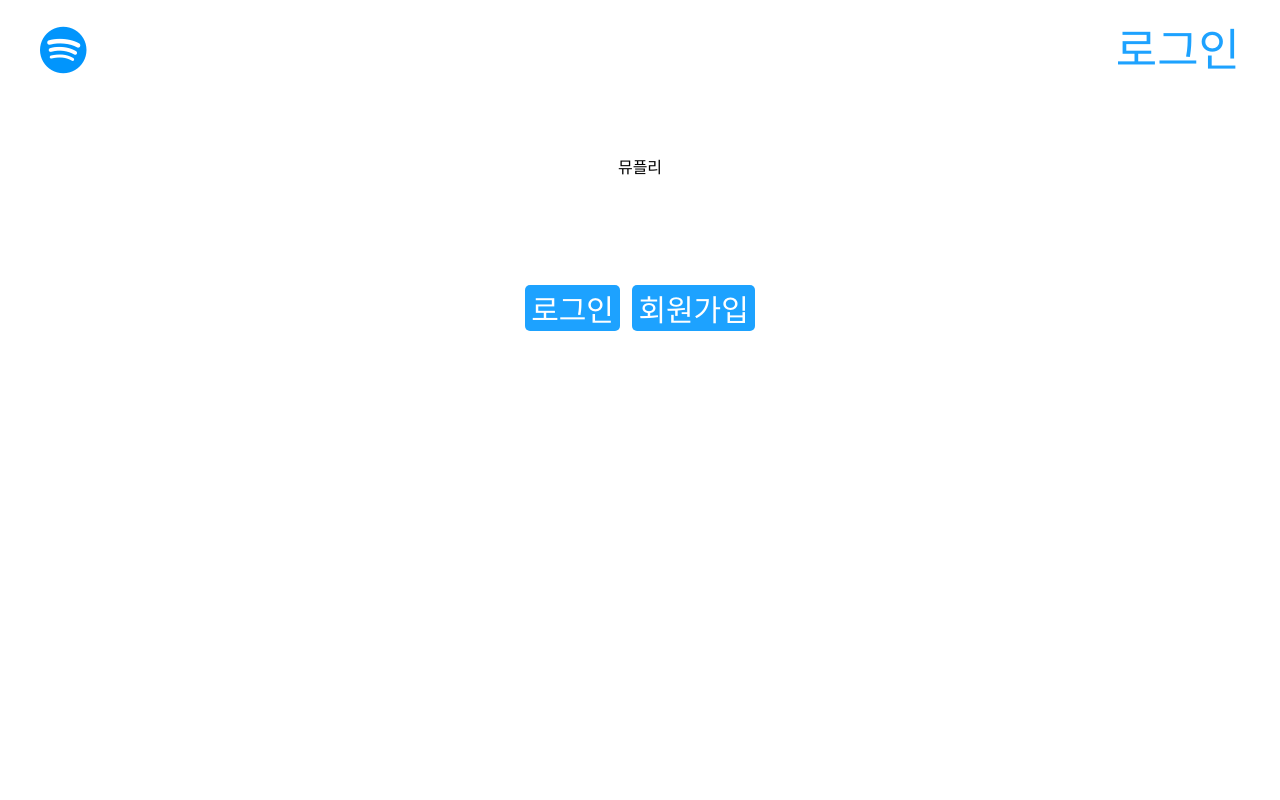
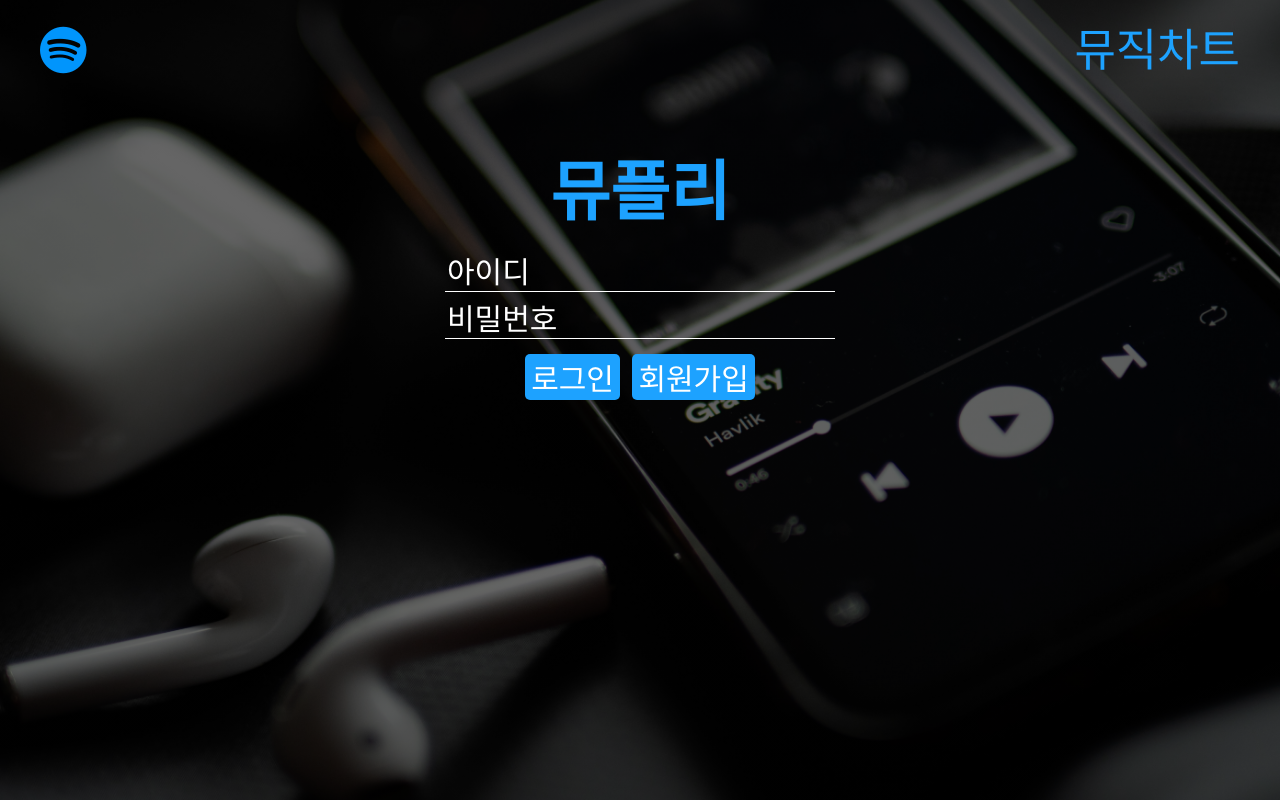
Before and after one commit to proamateur92/mini-project-team9, a Python web app: template templates/login.html in a window 1280 px wide. Run offline with Jinja, Linux system fonts and the light colour scheme; the template is opened without the code that fills it, so the values that code supplies are empty; some libraries are stand-ins or nearby versions; some web fonts are replaced.

Commit message:
수정 html: login #4

```diff
--- a/templates/login.html
+++ b/templates/login.html
@@ -2,7 +2,7 @@
 <html lang="en">
 <head>
     <meta charset="UTF-8">
-    <title>Title</title>
+    <title>뮤플리 - 로그인페이지</title>
     <!-- JS -->
     <script src="https://ajax.googleapis.com/ajax/libs/jquery/3.4.1/jquery.min.js"></script>
     <script src="https://cdnjs.cloudflare.com/ajax/libs/jquery-cookie/1.4.1/jquery.cookie.js"></script>
@@ -37,12 +37,34 @@
                     }
                 })
             }
+
+            function idCheck() {
+
+            }
+
+            function buttonShow() {
+                $('.id-checker').toggleClass('hidden');
+                $('.real-join').toggleClass('hidden');
+                $('.cancel').toggleClass('hidden');
+                $('.fake-join').toggleClass('hidden');
+                $('.login').toggleClass('hidden');
+            }
+
+            function cancel() {
+                $('.id-checker').toggleClass('hidden');
+                $('.real-join').toggleClass('hidden');
+                $('.cancel').toggleClass('hidden');
+                $('.fake-join').toggleClass('hidden');
+                $('.login').toggleClass('hidden');
+            }
+
             function join() {
                 window.location.href = '/join';
             }
         </script>
 </head>
 <body>
+    <div class="wrap">
         <header>
             <div class="logo">
                 <a href="#"><i class="fa-brands fa-spotify fa-3x"></i></a>
@@ -50,20 +72,23 @@
             <nav class="nav-bar">
                 <ul class="nav__item">
                     <a href="#">
-                    <li class="nav__list">로그인</li>
+                        <li class="nav__list">뮤직차트</li>
                     </a>
                 </ul>
             </nav>
         </header>
-
         <section class="login-container">
-        <h1 class="project-title">뮤플리</h1>
-        <input type="text" id="userid" placeholder="아이디"/>
-        <input type="password" id="userpw" placeholder="비밀번호" />
+            <h1 class="login-title">뮤플리</h1>
+            <input class="login-id" type="text" id="userid" maxlength="14" placeholder="아이디"/>
+            <input class="login-pw" type="password" id="userpw" placeholder="비밀번호" />
+            <button class="id-checker hidden" onclick="idCheck()">중복체크</button>
             <div class="button-container">
-            <button onclick="login()">로그인</button>
-            <button onclick="join()">회원가입</button>
+                <button class="login" onclick="login()">로그인</button>
+                <button class="real-join hidden" onclick="join()">회원가입</button>
+                <button class="cancel hidden" onclick="cancel()">취소</button>
+                <button class="fake-join" onclick="buttonShow()">회원가입</button>
             </div>
         </section>
+    </div>
 </body>
 </html>
```
Lines whose indentation alone changed are shown as unchanged.
